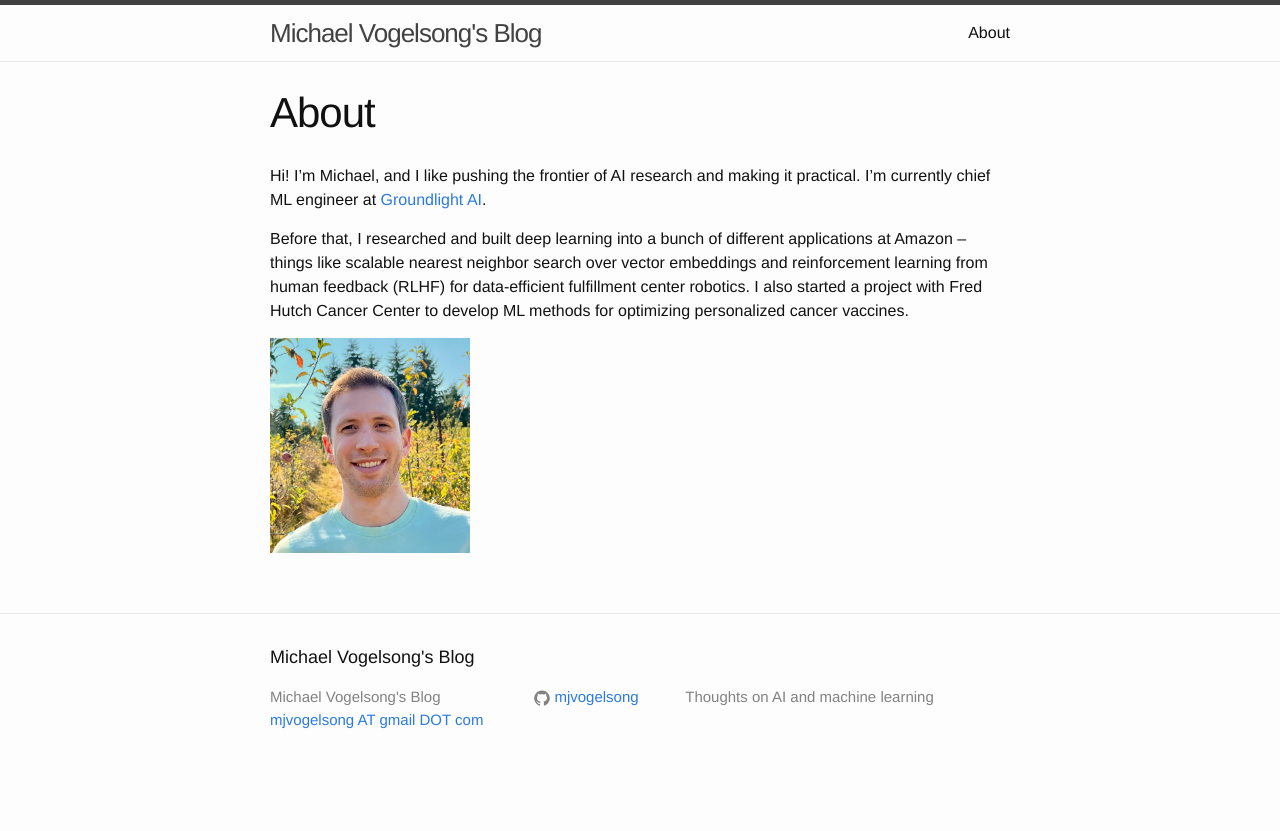
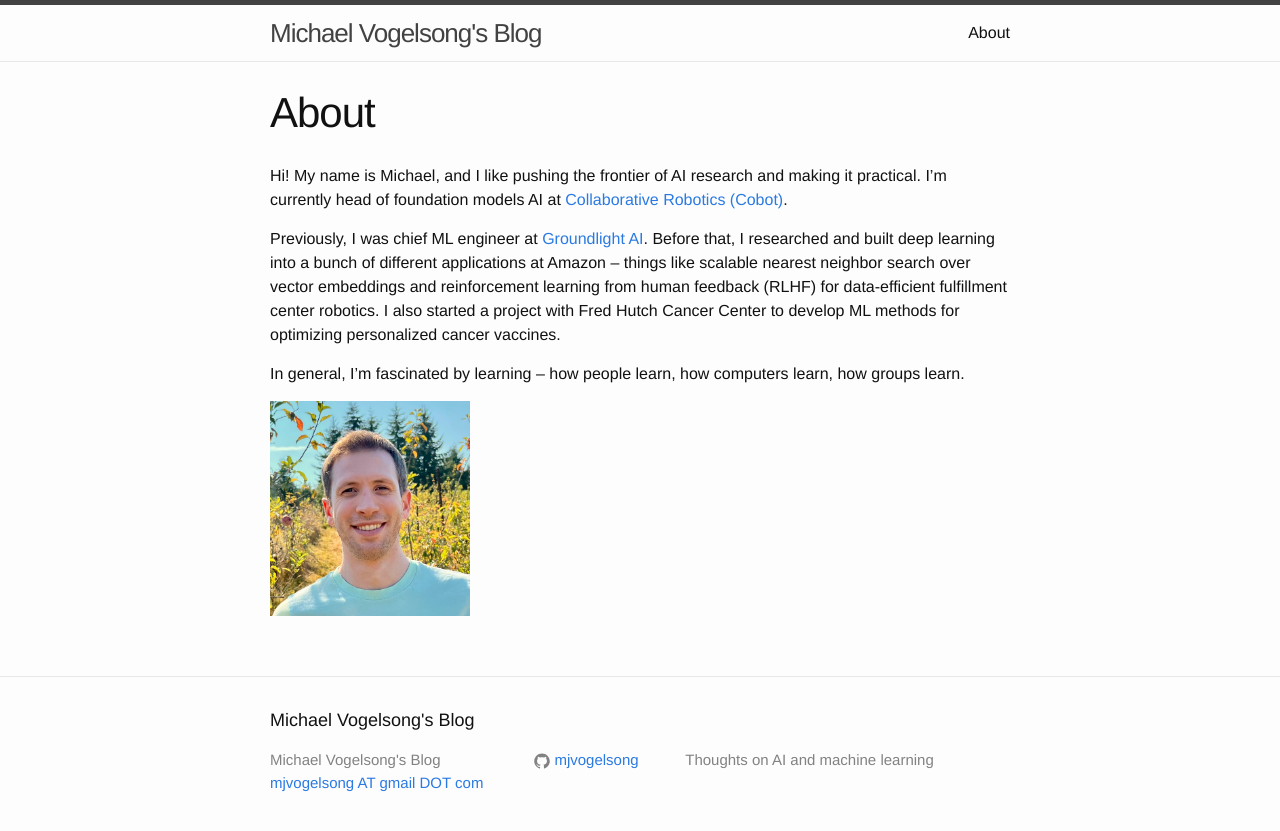
Before and after one commit to mjvogelsong/mjvogelsong.github.io, a Jekyll site: the page built from about.md, in a window 1280 px wide. Shown: the top 831 px of the page. Built offline with Jekyll 4.4.1, drawn with Linux system fonts in a browser that asks for light colours.

Commit message:
Update about.md

```diff
--- a/about.md
+++ b/about.md
@@ -5,10 +5,13 @@ permalink: /about/
 ---
 
 Hi!
-I'm Michael, and I like pushing the frontier of AI research and making it practical.
-I'm currently chief ML engineer at [Groundlight AI](https://www.groundlight.ai/).
+My name is Michael, and I like pushing the frontier of AI research and making it practical.
+I'm currently head of foundation models AI at [Collaborative Robotics (Cobot)](https://co.bot).
 
+Previously, I was chief ML engineer at [Groundlight AI](https://www.groundlight.ai/).
 Before that, I researched and built deep learning into a bunch of different applications at Amazon -- things like scalable nearest neighbor search over vector embeddings and reinforcement learning from human feedback (RLHF) for data-efficient fulfillment center robotics.
 I also started a project with Fred Hutch Cancer Center to develop ML methods for optimizing personalized cancer vaccines.
 
+In general, I'm fascinated by learning -- how people learn, how computers learn, how groups learn.
+
 <img src="/assets/Profile1Square.jpeg" alt="Michael" width="200" height="215">
```
